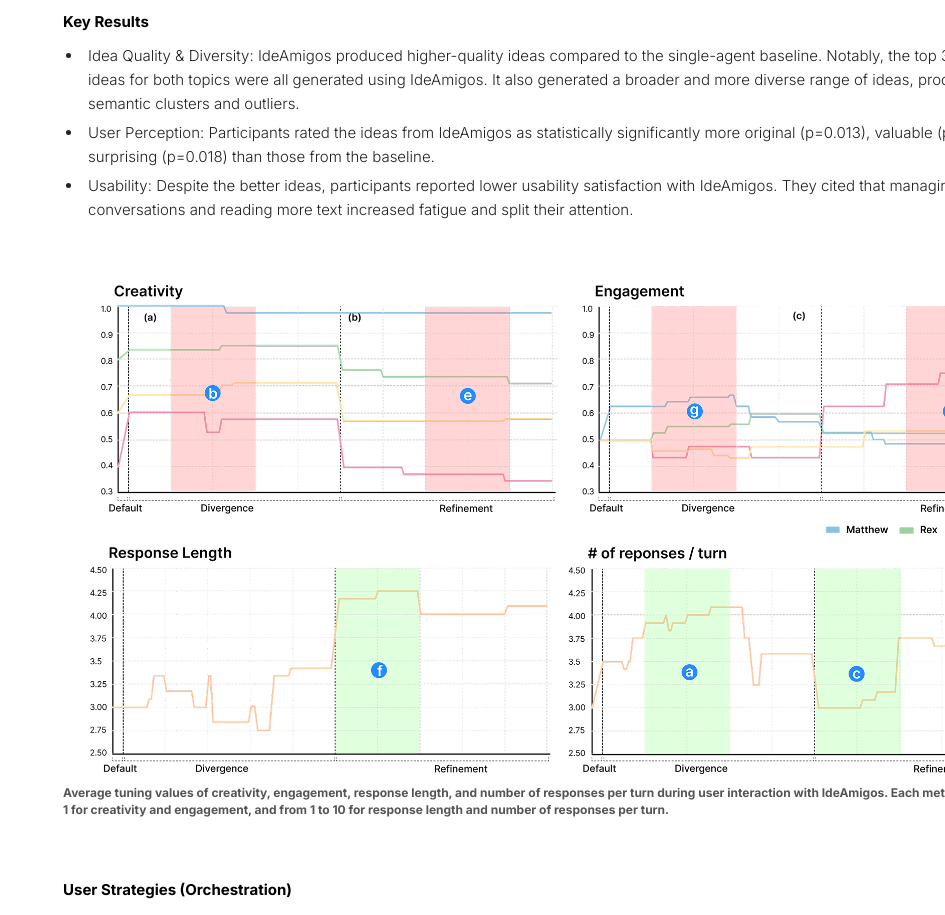
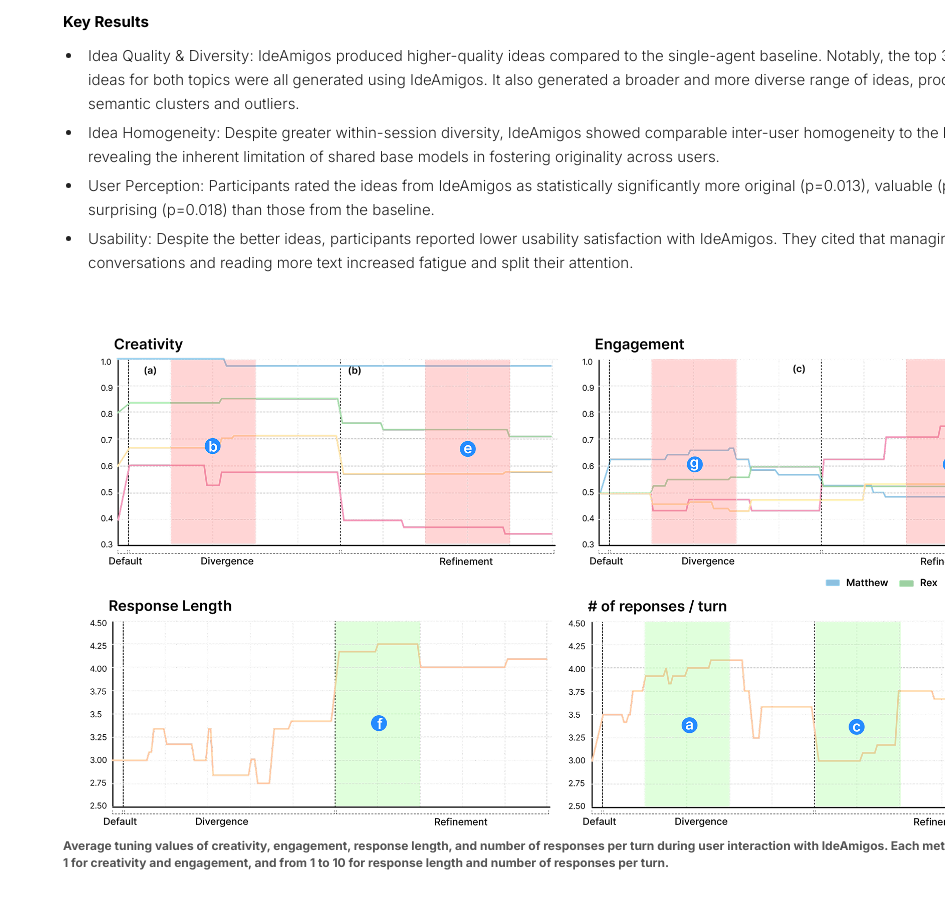
Before and after one commit to HajunKim/my-portfolio, a Next.js app: page /project/orchestrating-ai in a window 1280 px wide. Shown: the part 4320-5235 px from the top of the page, without its empty margins (335-1280 px from the left). Built offline with nearby package versions, Linux system fonts and the light colour scheme.

Commit message:
add homogenity

```diff
--- a/src/app/(main)/project/orchestrating-ai/page.tsx
+++ b/src/app/(main)/project/orchestrating-ai/page.tsx
@@ -158,6 +158,7 @@
         <h3 className={styles.projectDetailSubheadingSecondary}>Key Results</h3>
         <ul className={styles.projectDetailList}>
           <li>Idea Quality & Diversity: IdeAmigos produced higher-quality ideas compared to the single-agent baseline. Notably, the top 3 highest-rated ideas for both topics were all generated using IdeAmigos. It also generated a broader and more diverse range of ideas, producing more semantic clusters and outliers.</li>
+          <li>Idea Homogeneity: Despite greater within-session diversity, IdeAmigos showed comparable inter-user homogeneity to the baseline, revealing the inherent limitation of shared base models in fostering originality across users.</li>
           <li>User Perception: Participants rated the ideas from IdeAmigos as statistically significantly more original (p=0.013), valuable (p=0.047), and surprising (p=0.018) than those from the baseline.</li>
           <li>Usability: Despite the better ideas, participants reported lower usability satisfaction with IdeAmigos. They cited that managing multiple conversations and reading more text increased fatigue and split their attention.</li>
         </ul>
```
